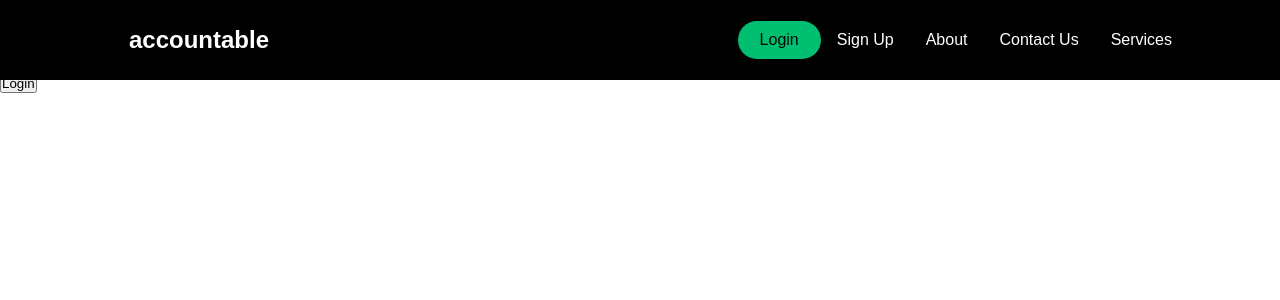
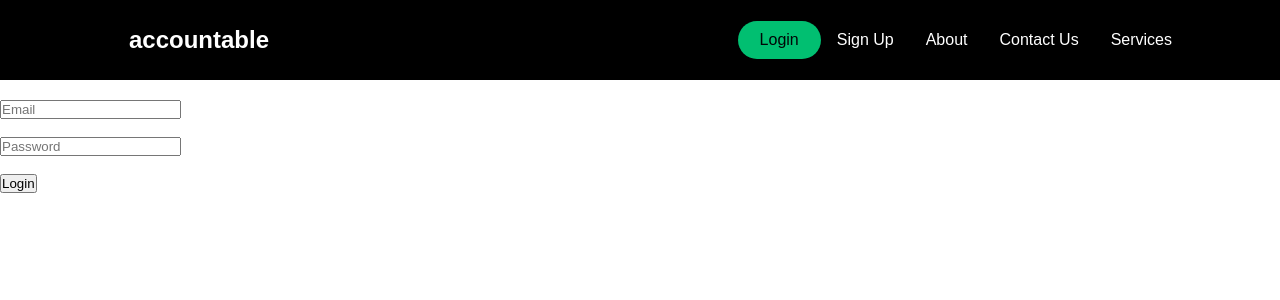
Before and after one commit to joaocravidao/accountable-frontend, a React (Vite) app: page /login in a window 1280 px wide. Shown: the top 300 px of the page. Built offline with nearby package versions, Linux system fonts and the light colour scheme; a web font is replaced by a local one.

Commit message:
user routes working testmode

```diff
--- a/src/App.css
+++ b/src/App.css
@@ -18,3 +18,8 @@
       padding: 0;
       font-family: 'Encode Sans Expanded', sans-serif;
   }
+
+  .login-container {
+    height: 800px;
+    margin-top: 100px
+  }
--- a/src/App.jsx
+++ b/src/App.jsx
@@ -14,7 +14,7 @@
 function App() {
   return (
     <>
-      <NavBar></NavBar>
+      <NavBar/>
       <Routes>
         <Route path="/" element={<IsAnon><HomePage /></IsAnon>} />
         <Route path="/dashboard/:userId" element={<IsPrivate><DashboardPage /></IsPrivate>} />
--- a/src/pages/DashboardPage.jsx
+++ b/src/pages/DashboardPage.jsx
@@ -3,6 +3,7 @@
 import { useNavigate } from 'react-router-dom';
 import { BiEdit } from 'react-icons/bi';
 import { AiFillDelete } from 'react-icons/ai';
+import NavBar from '../components/Navbar/NavBar';
 
 const API_URL = 'http://localhost:5005';
 
@@ -98,6 +99,7 @@
  */
   return (
     <div className='container'>
+      <div><NavBar></NavBar></div>
       <h1>Dashboard Page</h1>
       <div className='top'>
       <form onSubmit={(e) => handleSubmit(e)}>
--- a/src/pages/LoginPage.jsx
+++ b/src/pages/LoginPage.jsx
@@ -1,6 +1,7 @@
 import {useContext, useState} from 'react';
 import { AuthContext } from '/src/Context/auth.context.jsx';
 import axios from 'axios';
+import Navbar from '../components/Navbar/NavBar';
 
 import {useNavigate} from 'react-router-dom';
 
@@ -41,6 +42,7 @@
 
     return(
            <div className='main-login-container'>
+            <Navbar/>
            <div className='login-container'>
                 <form onSubmit = {handleLoginSubmit}>
                     <div>
```
